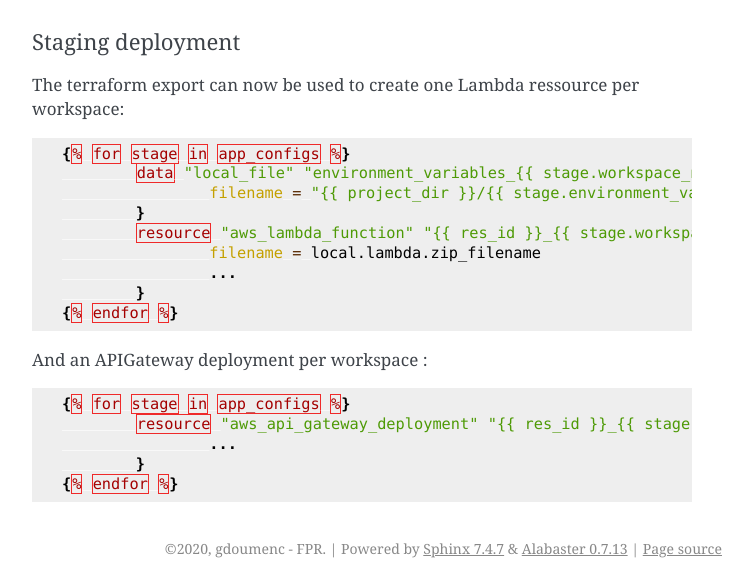
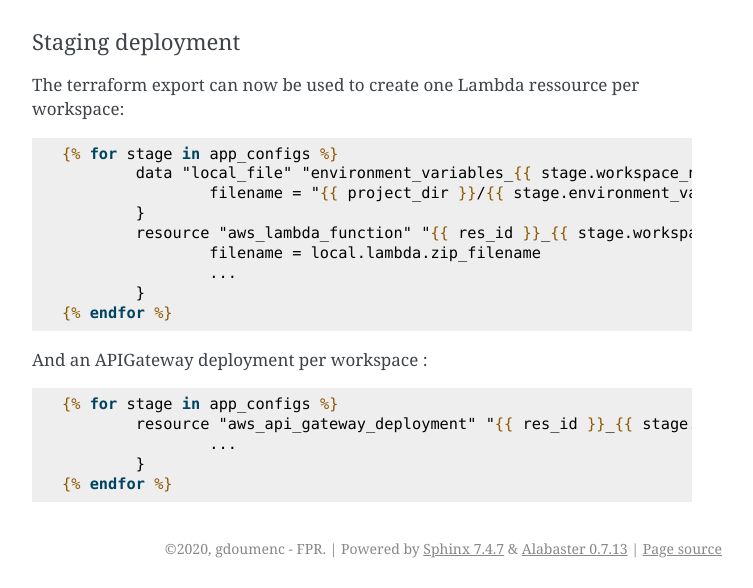
Before and after one commit to gdoumenc/coworks, a Sphinx documentation site: the page built from docs/tech_deployment.rst, in a window 1280 px wide and 900 px high, scrolled down 3415 px, cut to the strip 312-900 px from the top of the window. Shown: the whole strip, without its empty margins (388-1141 px from the left). Built offline with Sphinx 7.4.7, drawn with Linux system fonts in a browser that asks for light colours.

Commit message:
fix wrong lexer for code block

```diff
--- a/docs/tech_deployment.rst
+++ b/docs/tech_deployment.rst
@@ -176,7 +176,7 @@ Staging deployment
 
 The terraform export can now be used to create one Lambda ressource per workspace:
 
-.. code-block:: terraform
+.. code-block:: jinja
 
 	{% for stage in app_configs %}
 	 	data "local_file" "environment_variables_{{ stage.workspace_name }}" {
@@ -190,7 +190,7 @@ The terraform export can now be used to create one Lambda ressource per workspac
 
 And an APIGateway deployment per workspace :
 
-.. code-block:: terraform
+.. code-block:: jinja
 
 	{% for stage in app_configs %}
 	  	resource "aws_api_gateway_deployment" "{{ res_id }}_{{ stage.workspace_name }}" {
```
